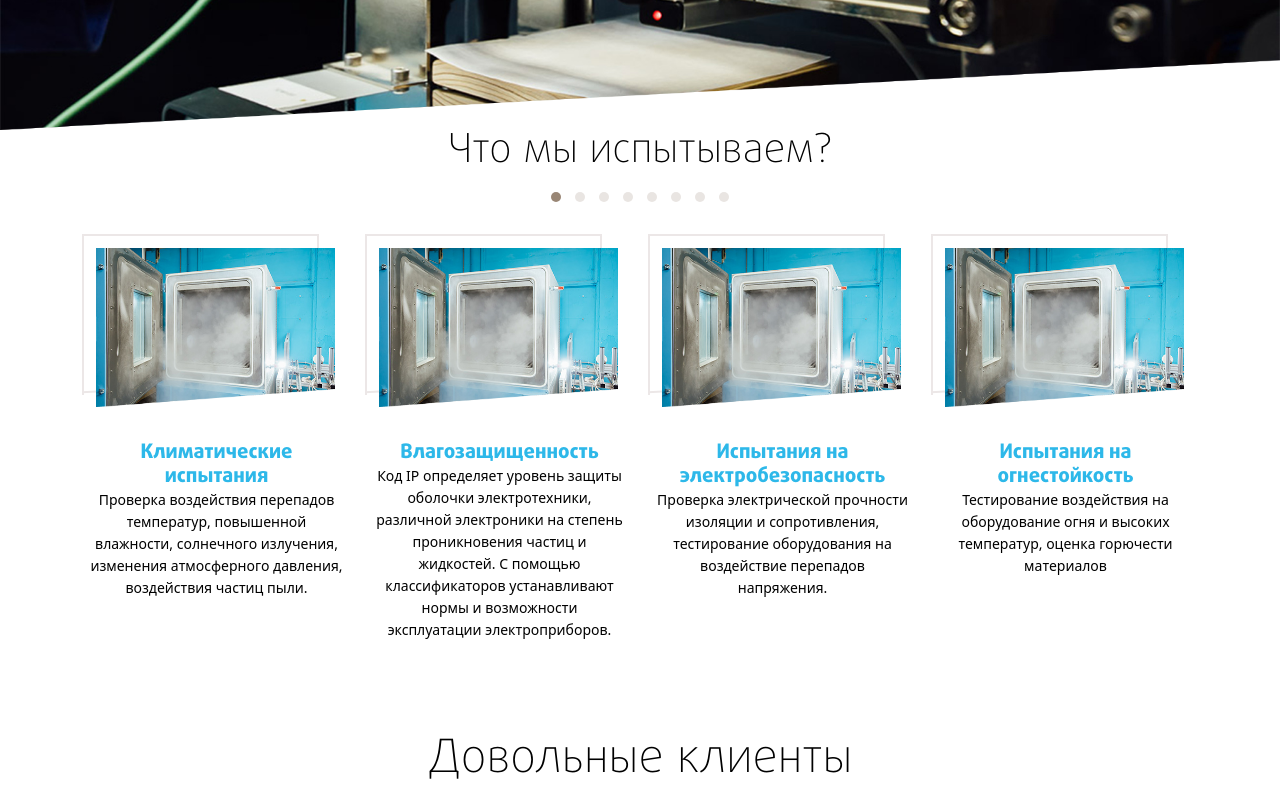
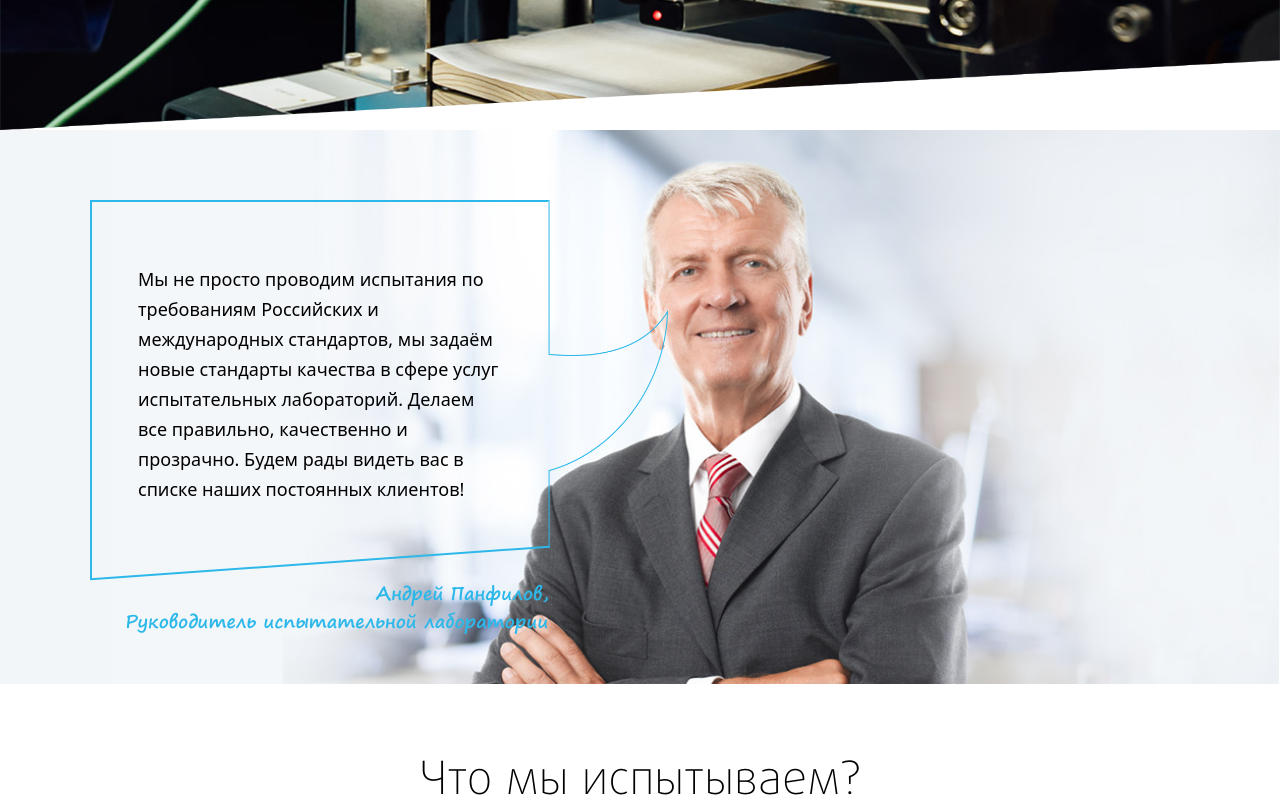
Before and after one commit to sumovska/certifico, a website: page src/index.html in a window 1280 px wide. Shown: the part 620-1428 px from the top of the page. Drawn offline with Linux system fonts and the light colour scheme; a web font is replaced by a local one.

Commit message:
blockquote section

```diff
--- a/src/index.html
+++ b/src/index.html
@@ -101,6 +101,24 @@
 
 	<main class="main">
 
+		<!-- Blockquote -->
+		<blockquote class="blockquote">
+			<div class="wrapper">
+				<div class="pure-g">
+					<div class="pure-u-1 pure-u-lg-13-24 pure-u-xl-10-24">
+						<div class="quote">
+							<p>Мы не просто проводим испытания по требованиям Российских и международных стандартов, мы задаём новые стандарты качества в сфере услуг испытательных лабораторий. Делаем все правильно, качественно и прозрачно. Будем рады видеть вас в списке наших постоянных клиентов!</p>
+						</div>
+						<footer>
+							<p class="name"><cite><span>Андрей Панфилов,</span> Руководитель испытательной лаборатории</cite></p>
+						</footer>
+					</div>
+				</div>
+			</div>
+		</blockquote>
+		<!-- Blockquote -->
+
+		<!-- About -->
 		<section class="about">
 			<div class="wrapper">
 				<h2 class="heading">Что мы испытываем?</h2>
@@ -180,6 +198,7 @@
 				</div>
 			</div>
 		</section>
+		<!-- /About -->
 
 		<!-- Testimonials -->
 		<section class="testimonials">
--- a/src/less/main.less
+++ b/src/less/main.less
@@ -14,7 +14,7 @@
 
 @sm: ~"(min-width: 568px)";
 @md: ~"(min-width: 768px)";
-@lg: ~"(min-width: 1000px)";
+@lg: ~"(min-width: 1024px)";
 @xl: ~"(min-width: 1280px)";
 @xxl: ~"(min-width: 1560px)";
 
@@ -35,6 +35,7 @@
 @color-orange-medium: #f64;
 @color-orange-light: #ff8568;
 @color-brown: #998675;
+@color-beige: #f3f6f9;
 
 @duration: .2s ease;
 @duration-menu: .4s ease;
@@ -828,7 +829,7 @@ table {
 
   @media @sm {
     width: 456px;
-    &:after {.scale-rotate(1,1.01, -3deg); }
+    &:after { .scale-rotate(1, 1.01, -3deg); }
     .shape-area {
       width: 440px;
       padding: 44px 30px;
@@ -1288,7 +1289,7 @@ table {
       .shape {
         width: 100%;
         padding: 20px 0 24px 20px;
-        &:before { bottom:38px; }
+        &:before { bottom: 38px; }
         &:after { bottom: 56px; z-index: -1; }
 
         .shape-area {
@@ -1326,7 +1327,7 @@ table {
         margin-bottom: 18px;
         padding-right: 60px;
 
-        p:last-of-type { margin-bottom: 0;}
+        p:last-of-type { margin-bottom: 0; }
       }
 
       .button {
@@ -1347,7 +1348,7 @@ table {
       &:nth-of-type(odd) {
         .shape {
           &:before { bottom: 74px; }
-          &:after { .scale-rotate(1,1.01, 5deg); }
+          &:after { .scale-rotate(1, 1.01, 5deg); }
 
           .shape-area {
             &:before { .scale(-1, 1); }
@@ -1361,18 +1362,18 @@ table {
     .list {
       .item {
         .shape {
-          &:after { bottom: 52px;}
+          &:after { bottom: 52px; }
           .shape-area {
             padding: 36px 36px 60px;
-            &:after { bottom: 44px;}
+            &:after { bottom: 44px; }
           }
         }
-        .text {min-height: 336px;}
+        .text { min-height: 336px; }
         &:nth-of-type(odd) {
           .shape {
-            &:after { bottom: 58px; .scale-rotate(1,1.01, 3deg); }
-            .shape-area{
-              &:after { bottom: 19px;}
+            &:after { bottom: 58px; .scale-rotate(1, 1.01, 3deg); }
+            .shape-area {
+              &:after { bottom: 19px; }
             }
           }
         }
@@ -1399,7 +1400,7 @@ table {
         padding: 0 20px;
         float: left;
         .text { padding-right: 180px; }
-        .name { margin-bottom: 34px;}
+        .name { margin-bottom: 34px; }
       }
     }
   }
@@ -1416,8 +1417,8 @@ table {
    _ABOUT
    ========================================================================== */
 .about {
+  padding: 75px 0 25px;
   .heading {
-    &:extend(.h3);
     margin: 0 0 10px;
     text-align: center;
   }
@@ -1428,7 +1429,7 @@ table {
     font-size: 14px;
     line-height: 22px;
 
-    &:after {.clearfix;}
+    &:after { .clearfix; }
 
     &.slick-initialized {
       .slick-dots {
@@ -1473,7 +1474,7 @@ table {
         padding-left: 14px;
 
         &:before { bottom: 36px; }
-        &:after { bottom: 44px; .scale-rotate(1,1.01, -3deg); z-index: -1; }
+        &:after { bottom: 44px; .scale-rotate(1, 1.01, -3deg); z-index: -1; }
 
         .shape-area {
           width: 100%;
@@ -1490,7 +1491,7 @@ table {
             bottom: 0;
             top: auto;
           }
-          &:after { top: -14px;bottom: 28px; z-index: -1;}
+          &:after { top: -14px; bottom: 28px; z-index: -1; }
 
           img {
             width: 100%;
@@ -1517,7 +1518,7 @@ table {
         padding: 0 15px;
         float: left;
 
-        &:nth-of-type(3n+1) {clear: left;}
+        &:nth-of-type(3n+1) { clear: left; }
 
         .item-area { max-width: none; }
 
@@ -1525,7 +1526,7 @@ table {
       }
 
       &.slick-initialized {
-        .slick-slide { clear: none !important;}
+        .slick-slide { clear: none !important; }
       }
     }
   }
@@ -1534,8 +1535,8 @@ table {
       .item {
         width: 25%;
 
-        &:nth-of-type(3n+1) {clear: none;}
-        &:nth-of-type(4n+1) {clear: left;}
+        &:nth-of-type(3n+1) { clear: none; }
+        &:nth-of-type(4n+1) { clear: left; }
       }
     }
   }
@@ -1543,3 +1544,76 @@ table {
     .shape { margin-left: -5px; margin-right: -5px; }
   }
 }
+/* ==========================================================================
+   _BLOCKQUOTE
+   ========================================================================== */
+.blockquote {
+  margin: 0;
+  padding-top: 278px;
+  background: @color-beige url("@{images}/temp/picture-1.jpg") 50% 0 no-repeat;
+  background-size: auto 320px;
+
+  .pure-g { padding-right: 65px; }
+
+  .quote {
+    padding: 62px 30px 76px;
+    border-top: 2px solid @color-blue;
+    border-left: 2px solid @color-blue;
+    line-height: 30px;
+    position: relative;
+
+    &:before {
+      .before;
+      height: 2px;
+      background: @color-blue;
+      .scale-rotate(1, 1.01, -4deg);
+      position: absolute;
+      bottom: 16px;
+      left: -2px;
+      right: -2px;
+    }
+    &:after {
+      .before;
+      clear: both;
+      width: 65px;
+      background: url("@{images}/arrow.png") 0 0 no-repeat;
+      background-size: 100% 100%;
+      position: absolute;
+      left: 100%;
+      top: -2px;
+      bottom: 32px;
+    }
+
+    p:last-of-type { margin-bottom: 0; }
+  }
+
+  .name {
+    text-align: right;
+    font: bold 18px/28px @font-segoe-print;
+    color: @color-blue;
+
+    span { display: block; }
+    cite { font-style: normal; }
+  }
+
+  @media @lg {
+    padding: 70px 0 20px;
+    background-size: auto 100%;
+    background-position: 250px 0;
+    .pure-g { padding-right: 0; }
+    .quote {
+      padding-left: 46px;
+      padding-right: 46px;
+      &:after { width: 120px; }
+    }
+  }
+
+  @media @xl {
+    background-position: 100% 0;
+  }
+
+  @media @xxl {
+    padding-top: 90px;
+    .quote { padding-left: 76px; padding-right: 76px; }
+  }
+}
```
Also changed, not shown: dist/css/main.css, dist/img/arrow.png (added), dist/img/temp/picture-1.jpg (added), dist/index.html, src/css/main.css, src/img/arrow.png (added), src/img/temp/picture-1.jpg (added).
